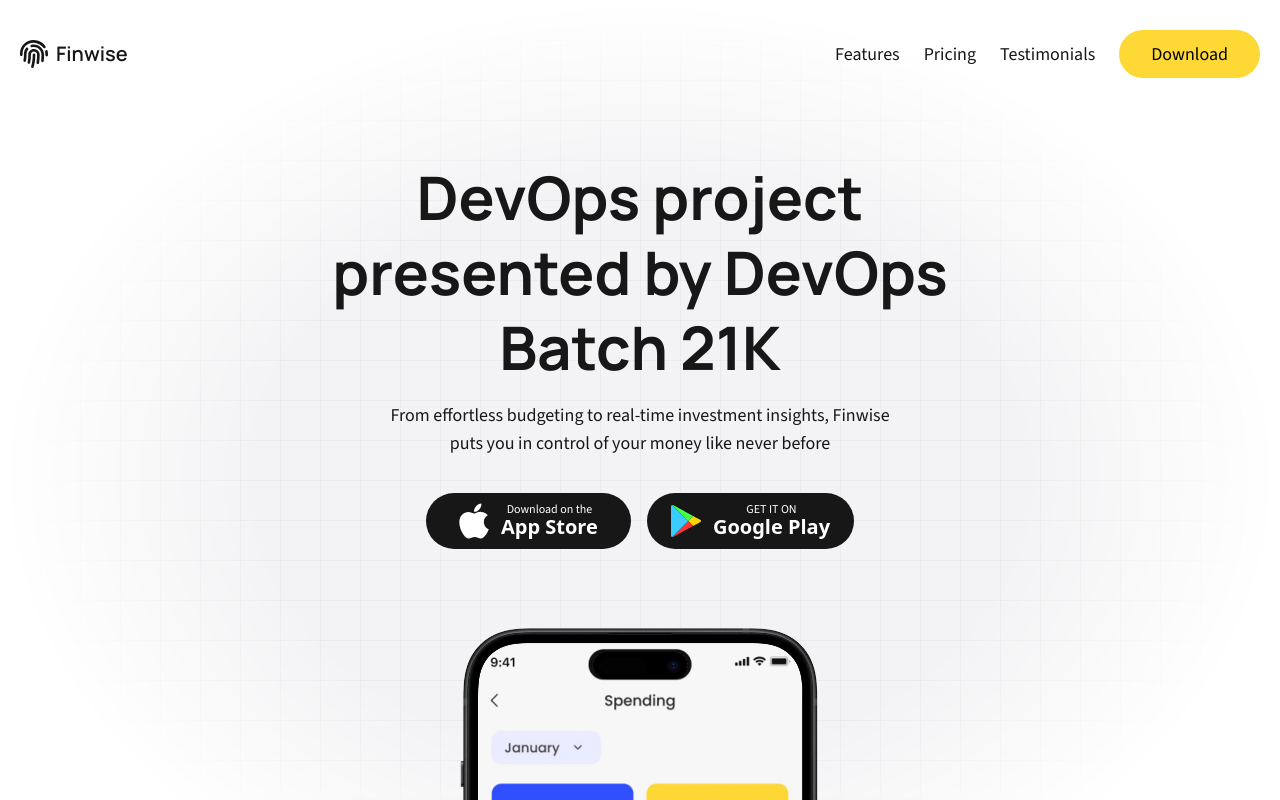
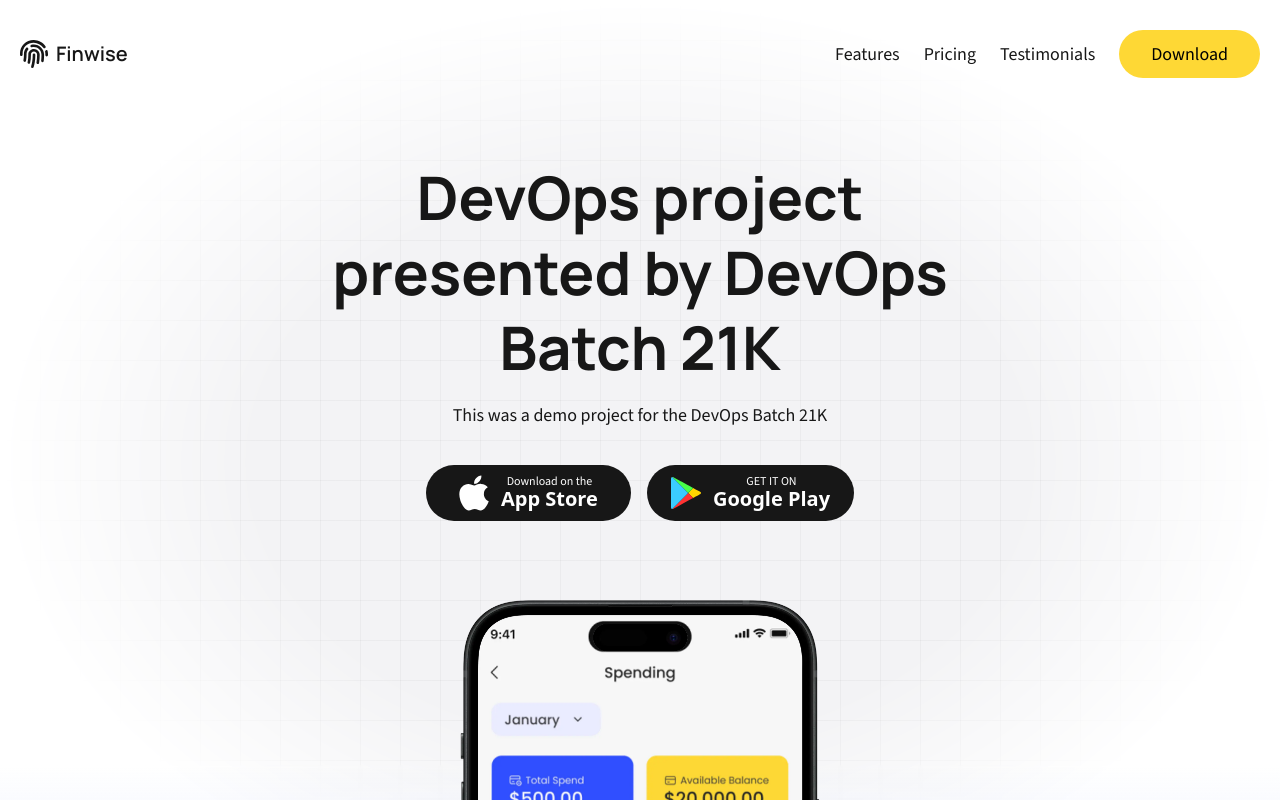
Before and after one commit to sareemfarooqui10/DevOps, a Next.js app: page / in a window 1280 px wide. Shown: the top 800 px of the page. Built offline with nearby package versions, Linux system fonts and the light colour scheme.

Commit message:
try commit

```diff
--- a/src/data/hero.ts
+++ b/src/data/hero.ts
@@ -1,5 +1,5 @@
 export const heroDetails = {
     heading: 'DevOps project presented by DevOps Batch 21K',
-    subheading: 'From effortless budgeting to real-time investment insights, Finwise puts you in control of your money like never before',
+    subheading: 'This was a demo project for the DevOps Batch 21K',
     centerImageSrc: '/images/hero-mockup.webp',
 }
```
